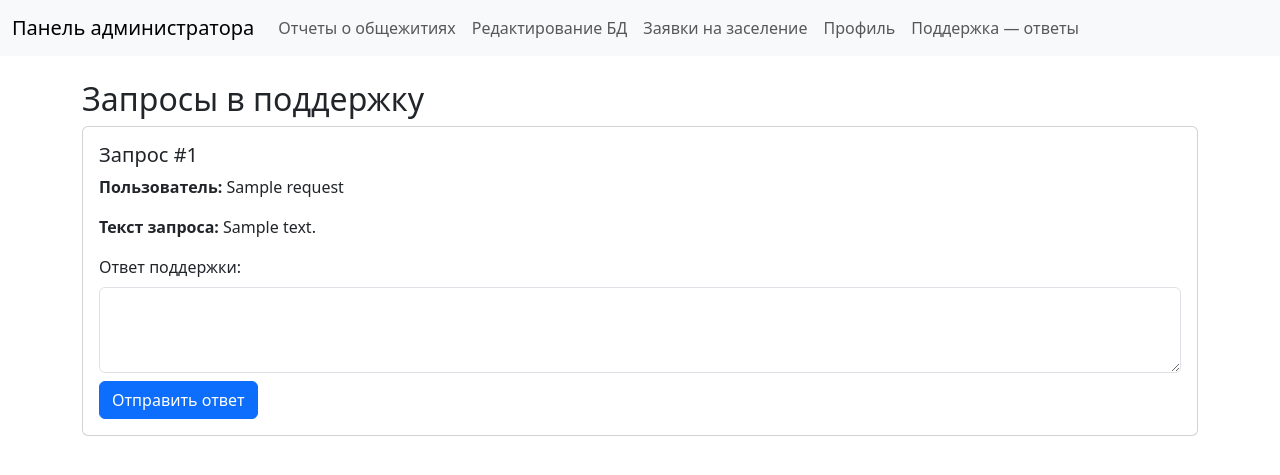
After one commit to Xaimelix/AllForStudents_continue, a Flask app: page /admin_support_reply in a window 1280 px wide. The commit adds this page. Shown: the top 475 px of the page. Run offline with Flask 3, Linux system fonts and the light colour scheme; tables that the repository leaves empty hold one stand-in row (values such as "Sample post").

Commit message:
Добавлено управление запросами в поддержку: реализован бот для отправки сообщений, добавлены маршруты и шаблоны для администраторов, а также обновлены модели и конфигурация приложения.

```diff
--- a/PROJECT/data/__all_models.py
+++ b/PROJECT/data/__all_models.py
@@ -1 +1 @@
-from . import student, hostel, room, tag, application_request, studentsANDtags
+from . import student, hostel, room, tag, application_request, studentsANDtags, help_requests
--- a/PROJECT/main.py
+++ b/PROJECT/main.py
@@ -19,9 +19,12 @@ from flask import abort
 from flask_cors import CORS
 import requests
 import os
+from dotenv import load_dotenv
+from data.help_requests import HelpRequests
 
+load_dotenv('config.env')  # загружаем переменные из .env
 app = Flask(__name__)
-app.config['SECRET_KEY'] = 'pfybvfqntcmcgjhnfvvfkmxbrbbltdjxrb'
+app.config['SECRET_KEY'] = os.getenv('SECRET_KEY')
 login_manager = LoginManager()
 login_manager.init_app(app)
 
@@ -85,16 +88,6 @@ api = Api(app)
 
 # Инициализация маршрутов API
 initialize_routes(api)
-
-# !!! ДОБАВЬ ЭТУ СТРОКУ ДЛЯ ВКЛЮЧЕНИЯ CORS !!!
-# Разрешить CORS для всех маршрутов и всех источников
-# Это может быть небезопасно, если у вас есть чувствительные данные или вы хотите ограничить доступ к API.
-# Лучше использовать более строгие настройки CORS в продакшене.
-# Строка ниже решает проблему "TypeError: NetworkError when attempting to fetch resource." в Swagger UI.
-# CORS(app)
-# Если тебе нужно ограничить разрешенные источники, можно сделать так:
-# CORS(app, resources={r"/api/*": {"origins": "http://localhost:твоего_порта_с_swagger"}})
-# где "твоего_порта_с_swagger" - это порт, на котором открывается интерфейс Swagger UI в браузере.
 
 def init_db():
     # Используйте относительный путь от корня проекта
@@ -304,6 +297,24 @@ def admin_profile():
     return render_template('admin_profile.html', user=current_user)
 
 
+@admin_required
+@app.route('/admin_support_reply', methods=['GET', 'POST'])
+def admin_support_reply():
+    db_sess = db_session.create_session()
+    if request.method == 'POST':
+        req_id = request.form.get('request_id')
+        reply_text = request.form.get('reply_text')
+        help_request = db_sess.query(HelpRequests).get(int(req_id))
+        if help_request and help_request.status == 'open':
+            help_request.reply = reply_text
+            help_request.status = 'closed'
+            db_sess.commit()
+    # Получаем все открытые запросы
+    open_requests = db_sess.query(HelpRequests).filter(HelpRequests.status == 'open').all()
+    db_sess.close()
+    return render_template('admin_support_reply.html', user=current_user, requests=open_requests)
+
+
 @app.route('/add', methods=['GET'])
 def add():
     """
--- a/PROJECT/templates/admin.html
+++ b/PROJECT/templates/admin.html
@@ -12,7 +12,7 @@
 <body>
 <nav class="navbar navbar-expand-lg navbar-light bg-light">
     <div class="container-fluid">
-        <a class="navbar-brand" href="#">Admin Panel</a>
+        <a class="navbar-brand" href="/admin">Панель администратора</a>
         <button class="navbar-toggler" type="button" data-bs-toggle="collapse" data-bs-target="#navbarNav" aria-controls="navbarNav" aria-expanded="false" aria-label="Toggle navigation">
             <span class="navbar-toggler-icon"></span>
         </button>
@@ -29,6 +29,9 @@
                 </li>
                 <li class="nav-item">
                     <a class="nav-link" href="/admin_profile">Профиль</a>
+                <li class="nav-item">
+                    <a class="nav-link" href="/admin_support_reply">Поддержка — ответы</a>
+                </li>
                 </li>
             </ul>
         </div>
--- a/PROJECT/templates/admin_profile.html
+++ b/PROJECT/templates/admin_profile.html
@@ -30,6 +30,9 @@
                 <li class="nav-item">
                     <a class="nav-link" href="/me">Профиль</a>
                 </li>
+                <li class="nav-item">
+                    <a class="nav-link" href="/admin_support_reply">Поддержка — ответы</a>
+                </li>
             </ul>
         </div>
     </div>
--- /dev/null
+++ b/PROJECT/templates/admin_support_reply.html
@@ -0,0 +1,62 @@
+<!DOCTYPE html>
+<html lang="ru">
+<head>
+    <meta charset="UTF-8">
+    <meta name="viewport" content="width=device-width, initial-scale=1.0">
+    <title>Поддержка — ответы</title>
+    <link href="https://cdn.jsdelivr.net/npm/bootstrap@5.3.0-alpha1/dist/css/bootstrap.min.css" rel="stylesheet">
+</head>
+<body>
+    <nav class="navbar navbar-expand-lg navbar-light bg-light">
+    <div class="container-fluid">
+        <a class="navbar-brand" href="/admin">Панель администратора</a>
+        <button class="navbar-toggler" type="button" data-bs-toggle="collapse" data-bs-target="#navbarNav" aria-controls="navbarNav" aria-expanded="false" aria-label="Toggle navigation">
+            <span class="navbar-toggler-icon"></span>
+        </button>
+        <div class="collapse navbar-collapse" id="navbarNav">
+            <ul class="navbar-nav">
+                <li class="nav-item">
+                    <a class="nav-link" href="/api/reports/pdf">Отчеты о общежитиях</a>
+                </li>
+                <li class="nav-item">
+                    <a class="nav-link" href="/apidocs">Редактирование БД</a>
+                </li>
+                <li class="nav-item">
+                    <a class="nav-link" href="/applications">Заявки на заселение</a>
+                </li>
+                <li class="nav-item">
+                    <a class="nav-link" href="/admin_profile">Профиль</a>
+                <li class="nav-item">
+                    <a class="nav-link" href="/admin_support_reply">Поддержка — ответы</a>
+                </li>
+                </li>
+            </ul>
+        </div>
+    </div>
+</nav>
+<div class="container mt-4">
+    <h2>Запросы в поддержку</h2>
+    {% if requests and requests|length > 0 %}
+        {% for req in requests %}
+        <div class="card mb-3">
+            <div class="card-body">
+                <h5 class="card-title">Запрос #{{ req.id }}</h5>
+                <p class="card-text"><b>Пользователь:</b> {{ req.name }}</p>
+                <p class="card-text"><b>Текст запроса:</b> {{ req.text }}</p>
+                <form method="post" class="mt-3">
+                    <input type="hidden" name="request_id" value="{{ req.id }}">
+                    <div class="mb-2">
+                        <label for="reply_text_{{ req.id }}" class="form-label">Ответ поддержки:</label>
+                        <textarea class="form-control" id="reply_text_{{ req.id }}" name="reply_text" rows="3" required></textarea>
+                    </div>
+                    <button type="submit" class="btn btn-primary">Отправить ответ</button>
+                </form>
+            </div>
+        </div>
+        {% endfor %}
+    {% else %}
+        <div class="alert alert-info">Нет открытых запросов поддержки.</div>
+    {% endif %}
+</div>
+</body>
+</html>
--- a/PROJECT/templates/applications.html
+++ b/PROJECT/templates/applications.html
@@ -87,7 +87,7 @@
 <body>
     <nav class="navbar navbar-expand-lg navbar-light bg-light">
         <div class="container-fluid">
-            <a class="navbar-brand" href="#">Admin Panel</a>
+            <a class="navbar-brand" href="/admin">Панель администратора</a>
             <button class="navbar-toggler" type="button" data-bs-toggle="collapse" data-bs-target="#navbarNav" aria-controls="navbarNav" aria-expanded="false" aria-label="Toggle navigation">
                 <span class="navbar-toggler-icon"></span>
             </button>
@@ -104,6 +104,9 @@
                     </li>
                     <li class="nav-item">
                         <a class="nav-link" href="/admin_profile">Профиль</a>
+                    </li>
+                    <li class="nav-item">
+                        <a class="nav-link" href="/admin_support_reply">Поддержка — ответы</a>
                     </li>
                 </ul>
             </div>
@@ -195,6 +198,7 @@
                         <p><strong>Тек. жильцов:</strong> ${room.cur_cnt_student || 'Не указано'}</p>
                         <p><strong>Пол:</strong> ${room.sex || 'Не указан'}</p>
                         <p><strong>Этаж:</strong> ${room.floor || 'Не указан'}</p>
+                        <p><strong>Корпус ID общежития:</strong> ${room.hostel_id || 'Не указан'}</p>
                     </div>
                     <div class="request-actions">
                         <button class="approve-button" data-request-id="${request.id}">Одобрить</button>
```
Also changed, not shown: PROJECT/bot.py (added, +96 -0 lines), PROJECT/data/help_requests.py (added, +16 -0 lines), PROJECT/run.py (added, +18 -0 lines), 1 other file.
